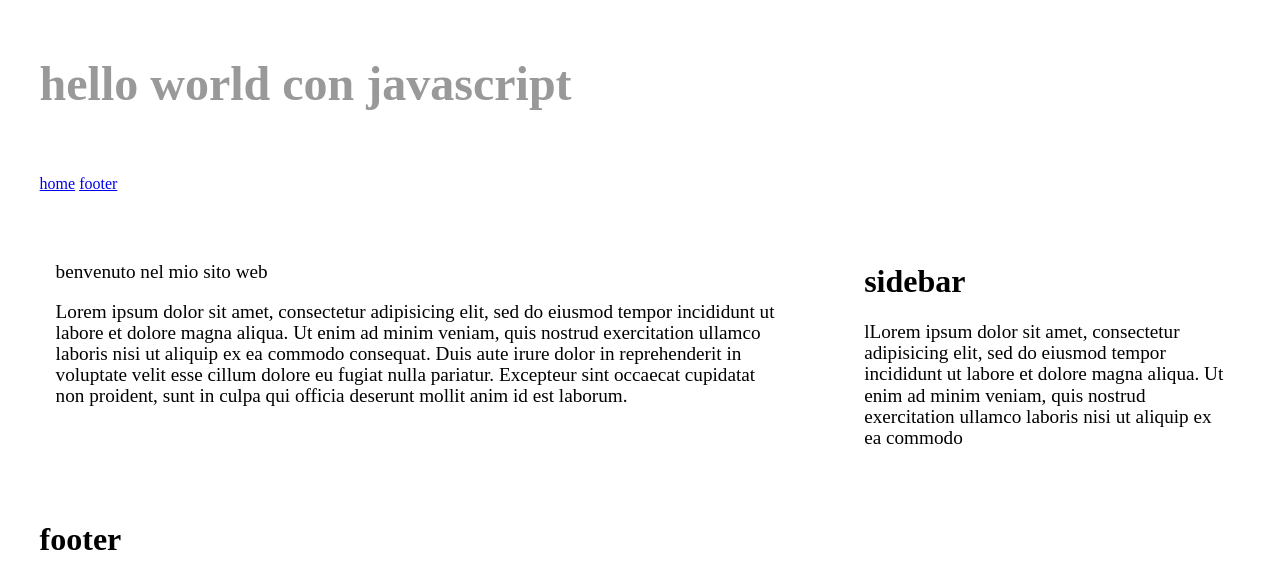
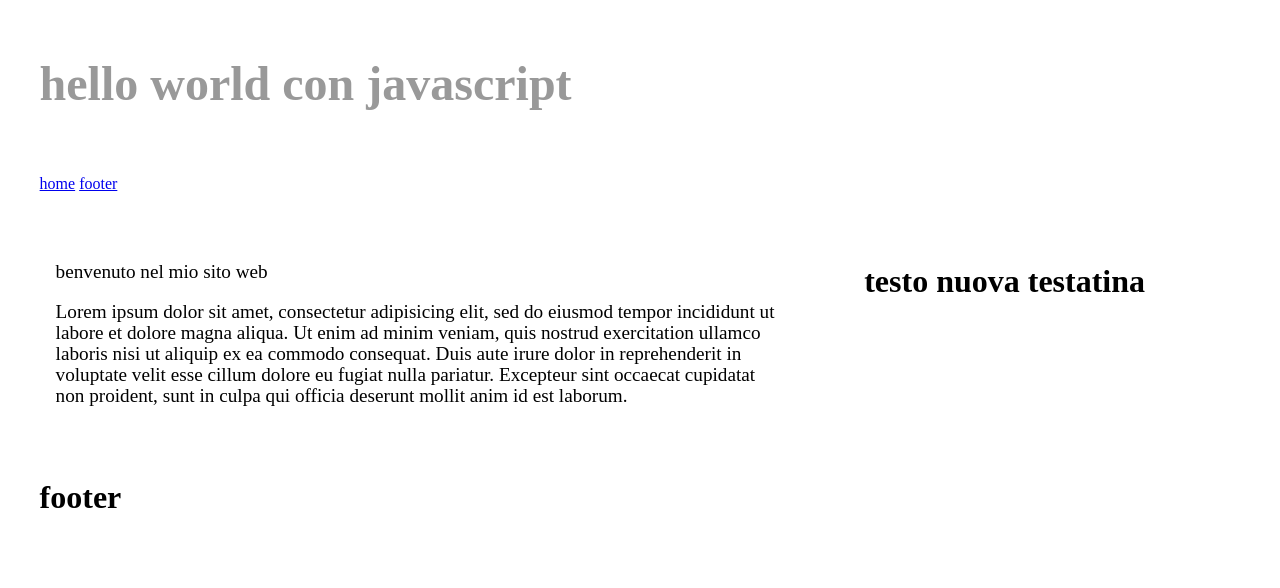
Before and after one commit to maboglia/ITS2016WebStandard, a plain HTML site: page bogliaccino/index.html in a window 1280 px wide. Both pictures are taken after a click on the link "home". Drawn offline with Linux system fonts and the light colour scheme.

Commit message:
fine lezione 29/2

```diff
--- a/bogliaccino/index.html
+++ b/bogliaccino/index.html
@@ -9,7 +9,7 @@
 			<h1>hello world con javascript</h1>
 		</div>
 		<div id="nav">
-			<a href="#home" title="">home</a>
+			<a href="#home" onclick="modificaPagina()" title="">home</a>
 			<a href="#footer" title="">footer</a>
 		</div>
 		<div id="container">
@@ -18,7 +18,7 @@
 				<p> Lorem ipsum dolor sit amet, consectetur adipisicing elit, sed do eiusmod tempor incididunt ut labore et dolore magna aliqua. Ut enim ad minim veniam, quis nostrud exercitation ullamco laboris nisi ut aliquip ex ea commodo consequat. Duis aute irure dolor in reprehenderit in voluptate velit esse cillum dolore eu fugiat nulla pariatur. Excepteur sint occaecat cupidatat non proident, sunt in culpa qui officia deserunt mollit anim id est laborum. </p>
 
 			</div>
-			<div id="sidebar">
+			<div id="sidebar" align="justify">
 				<h1>sidebar</h1>
 				<p>lLorem ipsum dolor sit amet, consectetur adipisicing elit, sed do eiusmod tempor incididunt ut labore et dolore magna aliqua. Ut enim ad minim veniam, quis nostrud exercitation ullamco laboris nisi ut aliquip ex ea commodo</p>
 			</div>
--- a/bogliaccino/js/myscript.js
+++ b/bogliaccino/js/myscript.js
@@ -111,10 +111,10 @@ var miaVariabile3 = 'scrivo qualcosa';
 var miaVariabile4 = true;
 var miaVariabile5 = miaVariabile * miaVariabile2;
 
-if(miaVariabile > 10)
-	alert(miaVariabile4);
-else
-	console.log(miaVariabile3);
+// if(miaVariabile > 10)
+// 	alert(miaVariabile4);
+// else
+// 	console.log(miaVariabile3);
 
 //questo è un commento su una riga
 miaVariabile2 = 4;
@@ -130,19 +130,45 @@ miaVariabile5 =  miaVariabile * miaVariabile2;
 
 
 
-console.log(miaVariabile + miaVariabile2);
+//console.log(miaVariabile + miaVariabile2);
 //alert(miaVariabile + miaVariabile2);
 
-function miaFunzione(x, y){
+function faiAddizioni(x, y){
 	// alert("messaggio dalla funzione");
-	console.log("rimessaggio dalla mia funzione");
+	//console.log("rimessaggio dalla mia funzione");
 
 	//memorizzo in una variabile locale il risultato della somma tra due variabili esterne
-	 somma = x + y;
+	if (x <10)
+		x=10;
 
-	console.log("Il valore della somma delle variabili è "      +        somma);
+	var somma = x + y;
+
+	//console.log("Il valore della somma delle variabili è "      +        somma);
+
+	//ritorna il valore dell'addizione e interrompe il flusso del codice della funzione
+	return somma;
+
 
 }
 
-miaFunzione(miaVariabile, miaVariabile2);
-console.warn(somma);
+// console.log(faiAddizioni(5,4));
+//alert(faiAddizioni(5,4));
+var somma1 = faiAddizioni(6,5);
+var somma2 = faiAddizioni(51,14);
+var somma3 = faiAddizioni(somma1, somma2);
+
+function modificaPagina(){
+
+
+
+var barralaterale = document.getElementById("sidebar");
+var nuovaTestatina = document.createElement("h1");
+nuovaTestatina.innerHTML = "testo nuova testatina";
+barralaterale.innerHTML = "";
+barralaterale.appendChild(nuovaTestatina);
+
+//document.write(barralaterale.innerHTML);
+//document.write(miaVariabile3 + miaVariabile3);
+}
+
+//console.log(somma3);
```
